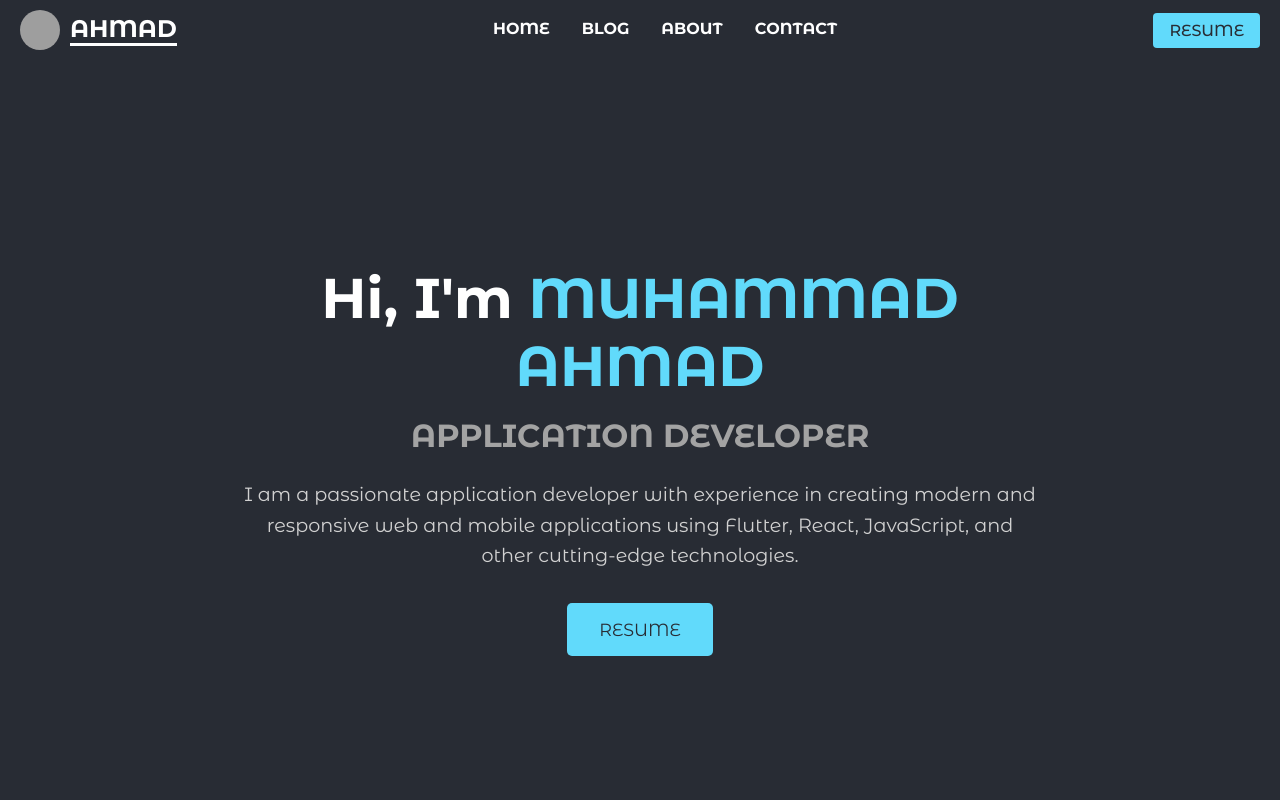
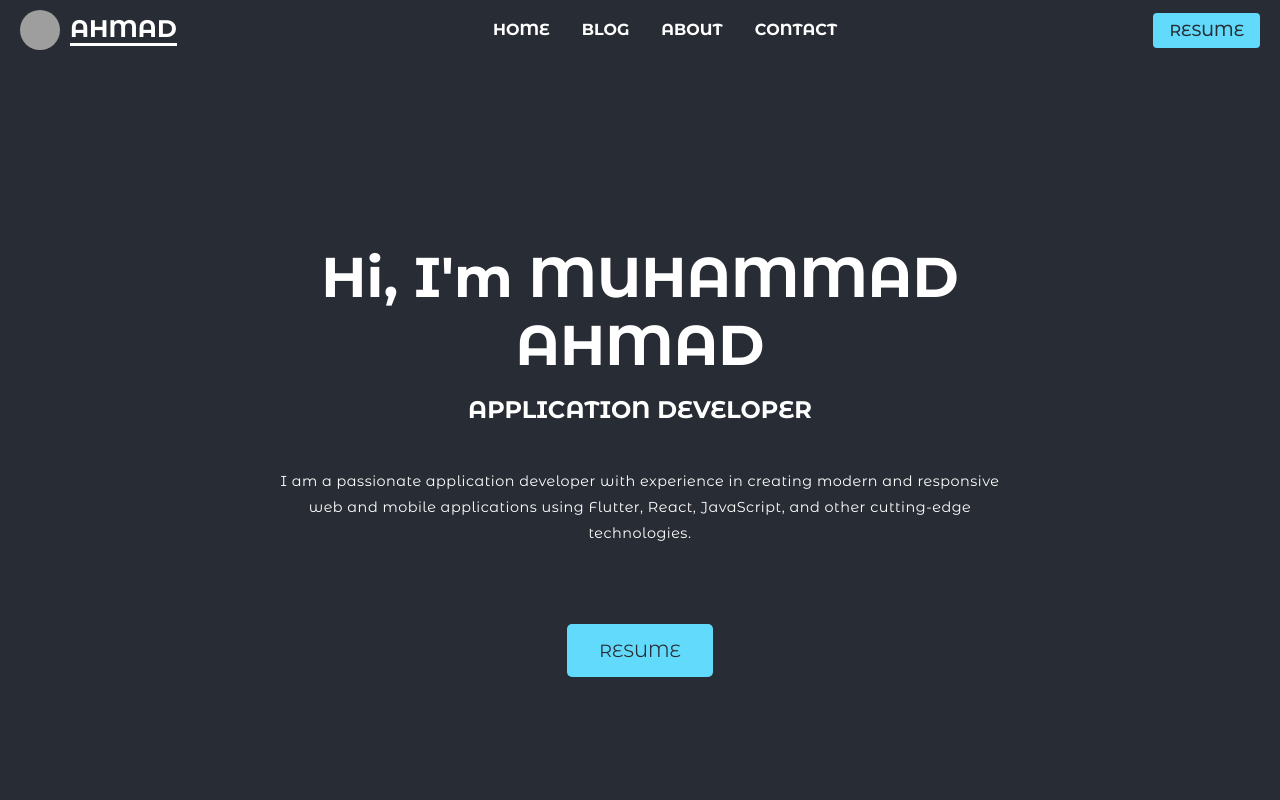
Before and after one commit to MuhammadAhmad338/MYPORTFOLIO, a React (Vite) app: page / in a window 1280 px wide. Shown: the top 800 px of the page. Built offline with nearby package versions, Linux system fonts and the light colour scheme; grey boxes are pictures that could not be loaded.

Commit message:
latest commits

```diff
--- a/src/Components/Header/Header.css
+++ b/src/Components/Header/Header.css
@@ -46,19 +46,21 @@
     gap: 2rem;
 }
 
+
 .nav-links a {
     color: white;
-    text-decoration: none; /* Ensures no default underline */
+    text-decoration: none;
     font-size: 1rem;
     font-weight: bold;
-    transition: color 0.3s ease, border-bottom 0.3s ease;
-    border-bottom: 2px solid transparent; /* Initial state with no visible line */
-    padding-bottom: 2px; /* Adds spacing between the text and the border */
+    transition: all 0.3s ease;
+    border-bottom: 2px solid transparent;
+    padding: 0.5rem 0;
 }
 
 .nav-links a:hover {
-    color: white;
-    border-bottom: 2px solid white; /* Makes the line visible on hover */
+    color: var(--primary-color);
+    border-bottom: 2px solid var(--primary-color);
+    transform: translateY(-2px);
 }
 
 
--- a/src/Components/Home/Home.css
+++ b/src/Components/Home/Home.css
@@ -18,21 +18,50 @@
     margin-bottom: 1rem;
 }
 
-.highlight {
-    color: #61dafb;
+
+
+.animated-text {
+    opacity: 0;
+    animation: fadeInUp 0.8s ease forwards;
 }
 
-.hero-content h2 {
-    font-size: 2rem;
-    margin-bottom: 1.5rem;
-    color: #a3a3a3;
+.animated-name {
+    opacity: 0;
+    animation: fadeInUp 0.8s ease forwards 0.3s;
 }
 
-.hero-content p {
-    font-size: 1.2rem;
-    line-height: 1.6;
+.animated-title {
+    opacity: 0;
+    animation: fadeInUp 0.8s ease forwards 0.6s;
+}
+
+.animated-description {
+    opacity: 0;
+    margin-top: 2rem;
+    animation: fadeInUp 0.8s ease forwards 0.9s;
+    line-height: 1.8;
+    letter-spacing: 0.5px;
+    max-width: 800px;
     margin-bottom: 2rem;
-    color: #d1d1d1;
+    padding: 0.8rem 1.6rem;
+    font-size: 0.9rem;
+}
+
+.animated-button {
+    opacity: 0;
+    margin-top: 2rem;
+    animation: fadeInUp 0.8s ease forwards 1.2s;
+}
+
+@keyframes fadeInUp {
+    from {
+        opacity: 0;
+        transform: translateY(20px);
+    }
+    to {
+        opacity: 1;
+        transform: translateY(0);
+    }
 }
 
 .cta-button {
--- a/src/Components/Home/Home.jsx
+++ b/src/Components/Home/Home.jsx
@@ -24,11 +24,15 @@ const Home = () => {
         <LayOut>
         <section className="hero-section">
             <div className="hero-content">
-                    <h1>Hi, I'm <span className="highlight">MUHAMMAD AHMAD</span></h1>
-                    <h2>APPLICATION DEVELOPER</h2>
-                    <p>I am a passionate application developer with experience in creating modern and responsive web and mobile applications  using Flutter, React, JavaScript, and other cutting-edge technologies.</p>
+                <h1 className="animated-text">
+                    Hi, I'm <span className="highlight animated-name">MUHAMMAD AHMAD</span>
+                </h1>
+                <h2 className="animated-title">APPLICATION DEVELOPER</h2>
+                <p className="animated-description">
+                    I am a passionate application developer with experience in creating modern and responsive web and mobile applications using Flutter, React, JavaScript, and other cutting-edge technologies.
+                </p>
                 <button
-                        className="cta-button"
+                    className="cta-button animated-button"
                     onClick={handleDownloadCV}
                     disabled={isDownloading}
                 >
--- a/src/Pages/Skills/Skills.jsx
+++ b/src/Pages/Skills/Skills.jsx
@@ -1,6 +1,6 @@
+import './Skills.css';
 import React from 'react';
 import LayOut from '../../Components/LayOut/LayOut';
-import './Skills.css';
 
 const Skills = () => {
   const skills = {
--- a/src/Pages/Testimonials/Testimonials.jsx
+++ b/src/Pages/Testimonials/Testimonials.jsx
@@ -6,7 +6,6 @@ import image6 from '../../assets/image6.jpeg';
 import LayOut from '../../Components/LayOut/LayOut';
 import { faStar } from '@fortawesome/free-solid-svg-icons';
 import { FontAwesomeIcon } from '@fortawesome/react-fontawesome';
-
 
 const Testimonials = () => {
   const testimonials = [
```
Lines whose indentation alone changed are shown as unchanged.
